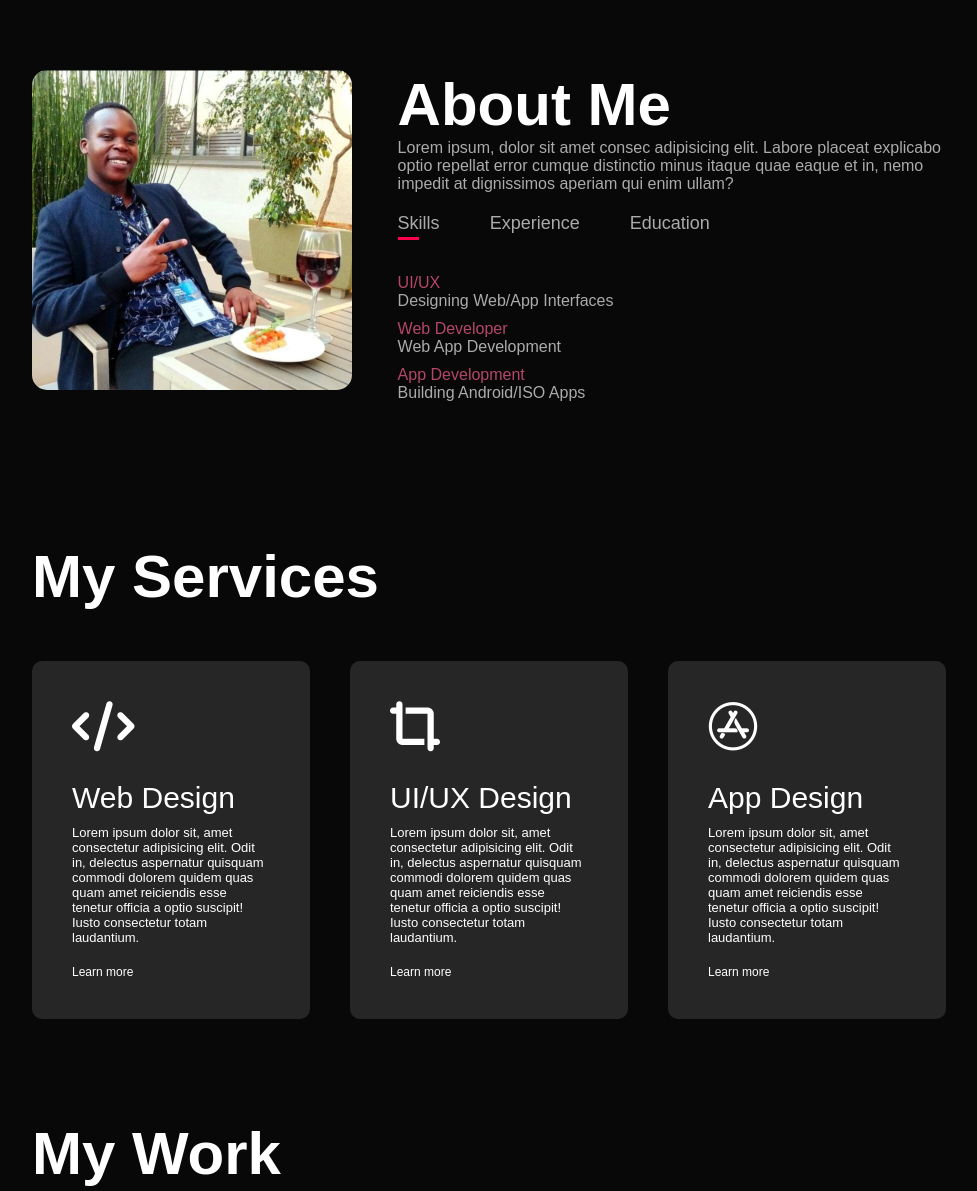
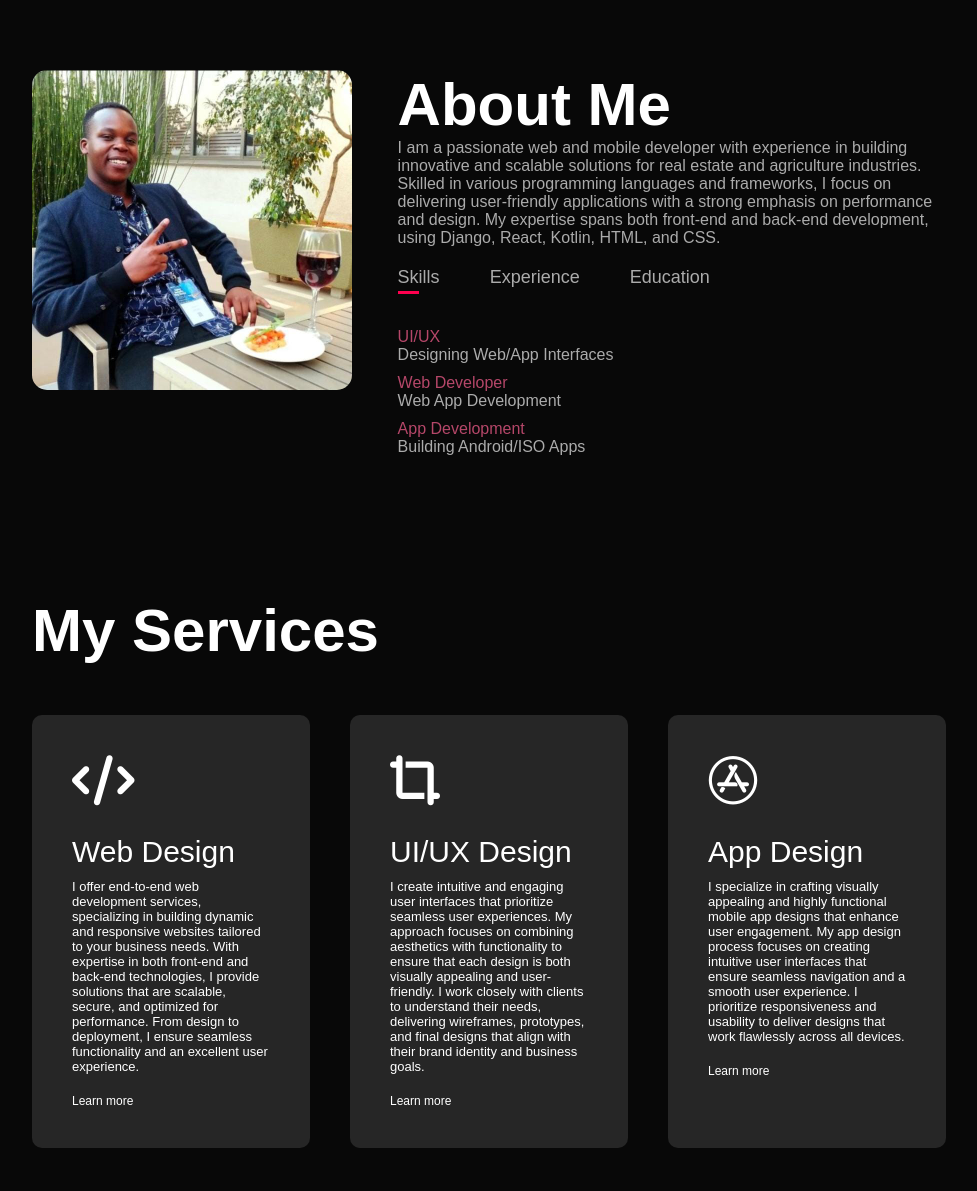
Before and after one commit to leemutai/portfolio, a plain HTML site: page index.html in a window 1280 px wide. Shown: the part 820-2011 px from the top of the page, without its empty margins (151-1128 px from the left). Drawn offline with Linux system fonts and the light colour scheme.

Commit message:
updated backround image and logo

```diff
--- a/index.html
+++ b/index.html
@@ -17,7 +17,7 @@
     <div id="header">
       <div class="container">
         <nav>
-          <img src="images/logo1.png" class="logo" />
+          <!-- <img src="images/logo1.png" class="logo" /> -->
           <ul id="sidemenu">
             <li><a href="#header">Home</a></li>
             <li><a href="#about">About</a></li>
@@ -29,7 +29,7 @@
           <i class="fa-solid fa-bars" onclick="openmenu()"></i>
         </nav>
         <div class="header-text">
-          <p>UI/UX Designer</p>
+          <p>Software Developer</p>
           <h1>
             Hi, I'm <span>Lee</span><br />
             From Kenya
@@ -47,10 +47,13 @@
           <div class="about-col-2">
             <h1 class="sub-title">About Me</h1>
             <p>
-              Lorem ipsum, dolor sit amet consec adipisicing elit. Labore
-              placeat explicabo optio repellat error cumque distinctio minus
-              itaque quae eaque et in, nemo impedit at dignissimos aperiam qui
-              enim ullam?
+              I am a passionate web and mobile developer with experience in
+              building innovative and scalable solutions for real estate and
+              agriculture industries. Skilled in various programming languages
+              and frameworks, I focus on delivering user-friendly applications
+              with a strong emphasis on performance and design. My expertise
+              spans both front-end and back-end development, using Django,
+              React, Kotlin, HTML, and CSS.
             </p>
 
             <div class="tab-titles">
@@ -122,10 +125,12 @@
             <i class="fa-solid fa-code"></i>
             <h2>Web Design</h2>
             <p>
-              Lorem ipsum dolor sit, amet consectetur adipisicing elit. Odit in,
-              delectus aspernatur quisquam commodi dolorem quidem quas quam amet
-              reiciendis esse tenetur officia a optio suscipit! Iusto
-              consectetur totam laudantium.
+              I offer end-to-end web development services, specializing in
+              building dynamic and responsive websites tailored to your business
+              needs. With expertise in both front-end and back-end technologies,
+              I provide solutions that are scalable, secure, and optimized for
+              performance. From design to deployment, I ensure seamless
+              functionality and an excellent user experience.
             </p>
             <a href="#">Learn more</a>
           </div>
@@ -134,10 +139,13 @@
             <i class="fa-solid fa-crop-simple"></i>
             <h2>UI/UX Design</h2>
             <p>
-              Lorem ipsum dolor sit, amet consectetur adipisicing elit. Odit in,
-              delectus aspernatur quisquam commodi dolorem quidem quas quam amet
-              reiciendis esse tenetur officia a optio suscipit! Iusto
-              consectetur totam laudantium.
+              I create intuitive and engaging user interfaces that prioritize
+              seamless user experiences. My approach focuses on combining
+              aesthetics with functionality to ensure that each design is both
+              visually appealing and user-friendly. I work closely with clients
+              to understand their needs, delivering wireframes, prototypes, and
+              final designs that align with their brand identity and business
+              goals.
             </p>
             <a href="#">Learn more</a>
           </div>
@@ -145,10 +153,12 @@
             <i class="fa-brands fa-app-store"></i>
             <h2>App Design</h2>
             <p>
-              Lorem ipsum dolor sit, amet consectetur adipisicing elit. Odit in,
-              delectus aspernatur quisquam commodi dolorem quidem quas quam amet
-              reiciendis esse tenetur officia a optio suscipit! Iusto
-              consectetur totam laudantium.
+              I specialize in crafting visually appealing and highly functional
+              mobile app designs that enhance user engagement. My app design
+              process focuses on creating intuitive user interfaces that ensure
+              seamless navigation and a smooth user experience. I prioritize
+              responsiveness and usability to deliver designs that work
+              flawlessly across all devices.
             </p>
             <a href="#">Learn more</a>
           </div>
@@ -279,15 +289,16 @@
       }
     </script>
     <script>
-      const scriptURL = 'https://script.google.com/macros/s/AKfycbyZbGIsjZ6J5YRAhyOR7buOjN11j2Mn5WLaXRq-IQ5pCbmzDSX_5vUorypb_xbz5sn2Nw/exec'
-      const form = document.forms['submit-to-google-sheet']
+      const scriptURL =
+        "https://script.google.com/macros/s/AKfycbyZbGIsjZ6J5YRAhyOR7buOjN11j2Mn5WLaXRq-IQ5pCbmzDSX_5vUorypb_xbz5sn2Nw/exec";
+      const form = document.forms["submit-to-google-sheet"];
 
-      form.addEventListener('submit', e => {
-        e.preventDefault()
-        fetch(scriptURL, { method: 'POST', body: new FormData(form)})
-          .then(response => console.log('Success!', response))
-          .catch(error => console.error('Error!', error.message))
-      })
+      form.addEventListener("submit", (e) => {
+        e.preventDefault();
+        fetch(scriptURL, { method: "POST", body: new FormData(form) })
+          .then((response) => console.log("Success!", response))
+          .catch((error) => console.error("Error!", error.message));
+      });
     </script>
   </body>
 </html>
--- a/style.css
+++ b/style.css
@@ -16,7 +16,7 @@ body {
 #header {
   width: 100%;
   height: 100vh;
-  background-image: url(images/lee.jpg);
+  background-image: url(images/back2.jpg);
   background-size: cover;
   background-position: center;
 }
@@ -323,9 +323,9 @@ nav .fas {
   display: none;
 }
 /*----------css for small screen-----*/
-@media screen and (max-width: 600px) {
+@media screen and (max-width: 200px) {
   #header {
-    background-image: url(images/lee.jpg);
+    background-image: url(images/background.png);
   }
   .header-text {
     margin-top: 100%;
```
Also changed, not shown: images/back.jpg (added), 1 other file.
